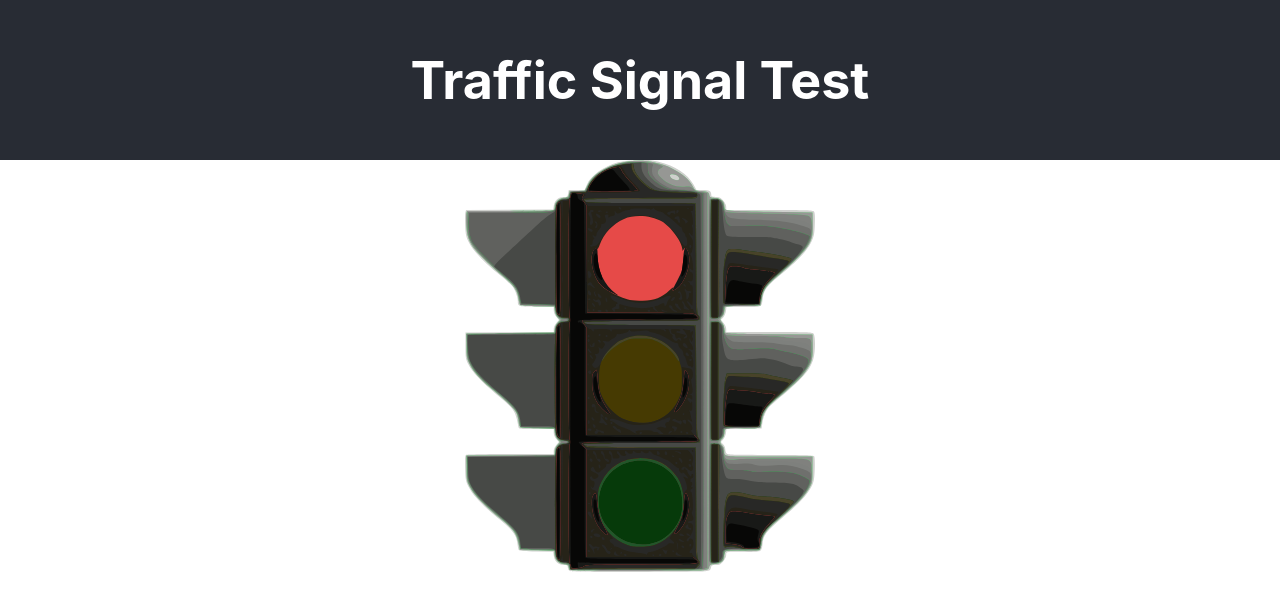
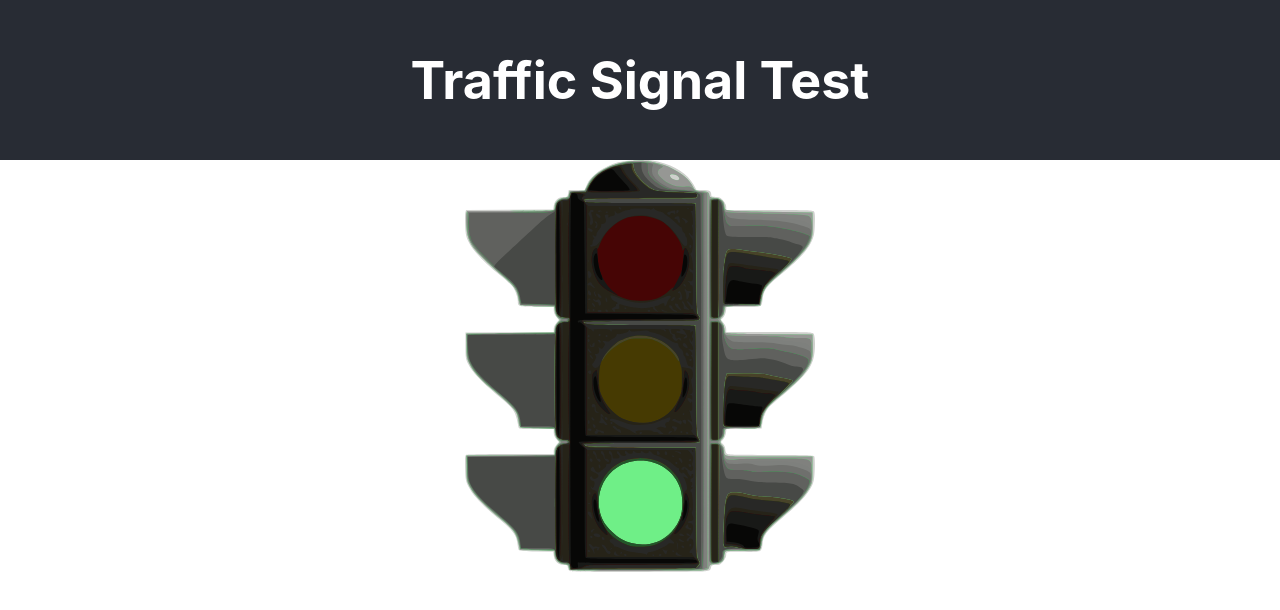
Before and after one commit to jschuman/traffic-signal, a React (Create React App) app: page / in a window 1280 px wide. Shown: the top 610 px of the page. Built offline with nearby package versions, Linux system fonts and the light colour scheme.

Commit message:
Adjust components

```diff
--- a/src/App.js
+++ b/src/App.js
@@ -1,6 +1,6 @@
 import logo from './logo.svg';
 import './App.css';
-import './components/TrafficSignal';
+import './components/LightImage';
 import TrafficSignal from './components/TrafficSignal';
 
 function App() {
@@ -9,7 +9,7 @@ function App() {
       <header className="App-header">
         <h1 className="App-title">Traffic Signal Test</h1>
       </header>
-      <TrafficSignal light='Red' />
+      <TrafficSignal />
     </div>
   );
 }
--- /dev/null
+++ b/src/components/LightImage.js
@@ -0,0 +1,13 @@
+const LightImage = ({light}) => {
+
+  const imageSource = `../${light}_traffic_signal.svg`
+  const imageAlt = `${light} Traffic Signal`
+
+  return (
+    <div>
+      <img src={imageSource} alt={imageAlt}></img>
+    </div>
+  )
+}
+
+export default LightImage;
--- a/src/components/TrafficSignal.js
+++ b/src/components/TrafficSignal.js
@@ -1,12 +1,8 @@
-const TrafficSignal = ({light}) => {
+import LightImage from './LightImage';
 
-  const imageSource = `../${light}_traffic_signal.svg`
-  const imageAlt = `${light} Traffic Signal`
-
+const TrafficSignal = () => {
   return (
-    <div>
-      <img src={imageSource} alt={imageAlt}></img>
-    </div>
+    <LightImage light="Green"/>
   )
 }
 
```
